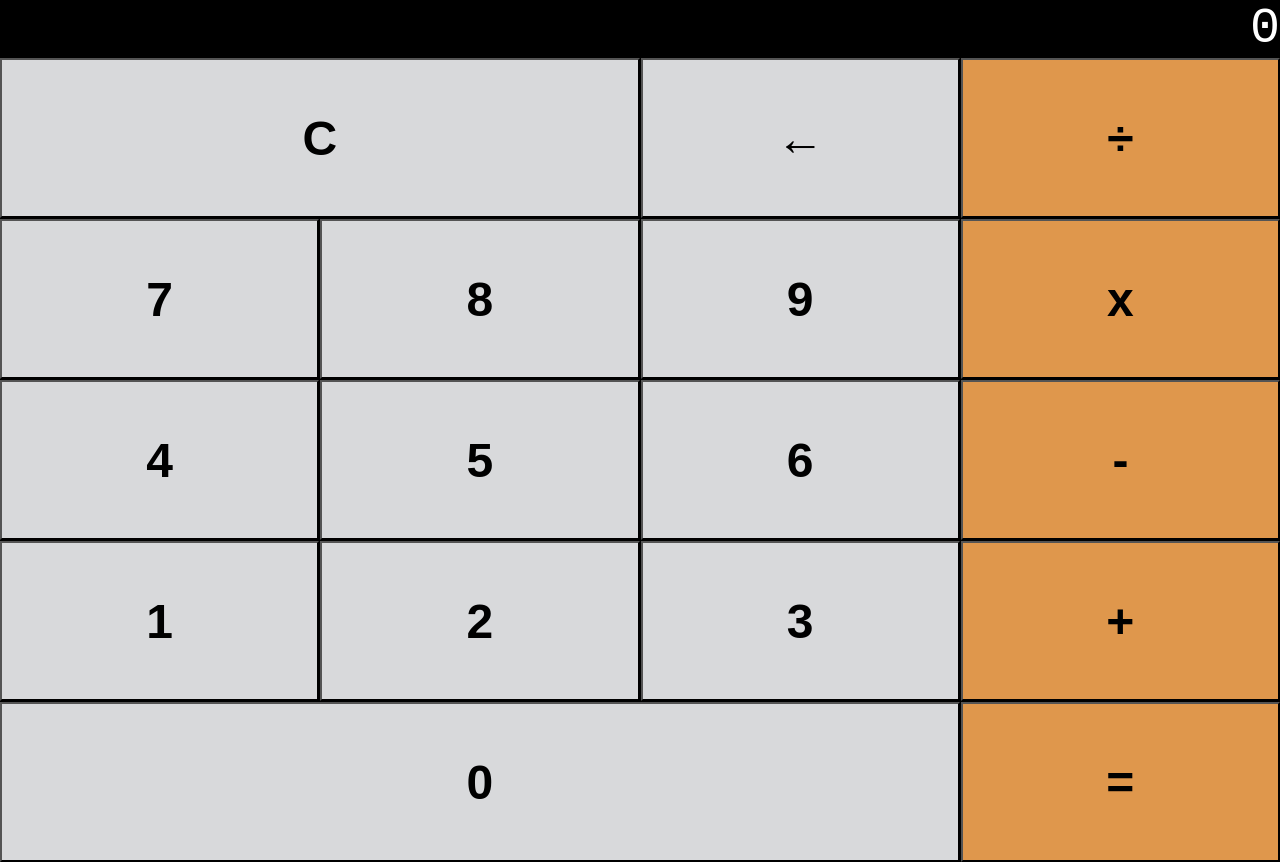
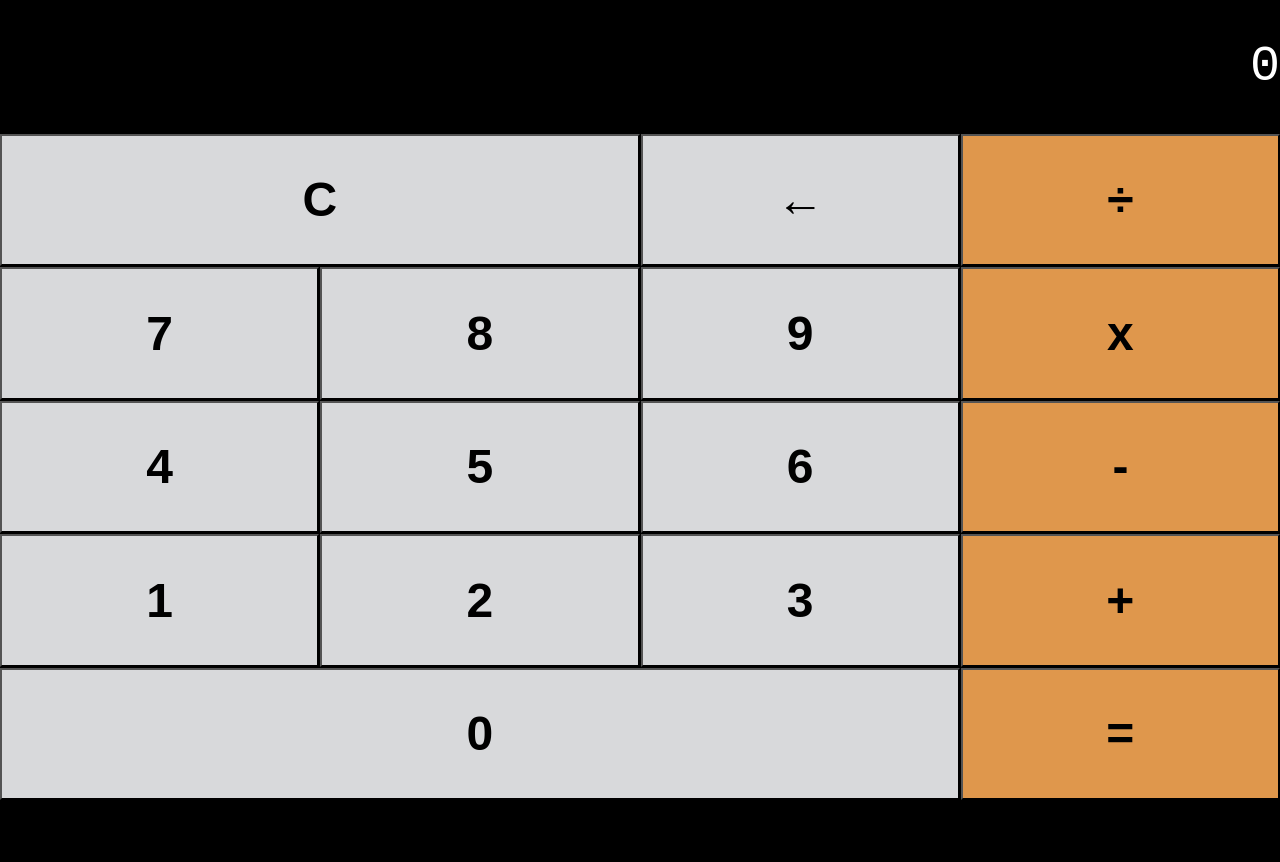
Before and after one commit to siresquire/Web-Development-Projects, a plain HTML site: page Basic Calculator/index.html in a window 1280 px wide. After the commit the page ends 800 px from the top, so only its background shows below. Drawn offline with nearby package versions, Linux system fonts and the light colour scheme.

Commit message:
check display

```diff
--- a/Basic Calculator/style.css
+++ b/Basic Calculator/style.css
@@ -49,7 +49,7 @@ body {
 
 button {
     width: 100%;
-    height: 160px;
+    height: 100%;
     font-size: xxx-large;
     font-weight: bold;
     background-color: #d8d9db;
```
